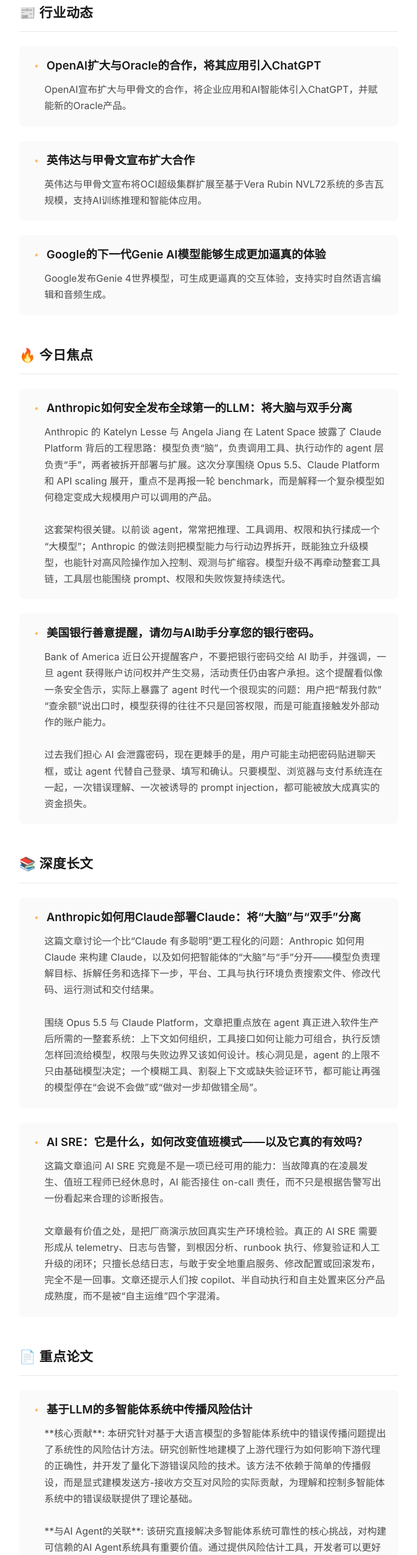
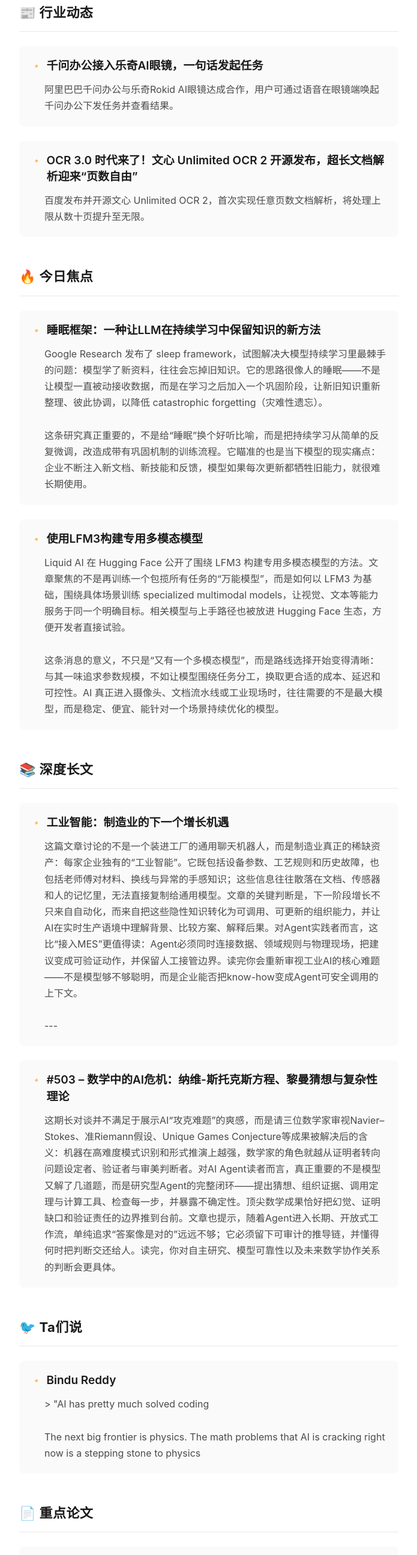
Before and after one commit to kingqiu/AIGC-Daily-Web, a plain HTML site: page newsletters/AIGC_Daily_2026-10-28_newsletter.html in a window 1280 px wide. Shown: the part 207-2800 px from the top of the page at 60% size, without its empty margins (292-987 px from the left). Drawn offline with Linux system fonts and the light colour scheme.

Commit message:
Add newsletter: AIGC_Daily_2026-10-28_newsletter.html

```diff
--- a/newsletters/AIGC_Daily_2026-10-28_newsletter.html
+++ b/newsletters/AIGC_Daily_2026-10-28_newsletter.html
@@ -5,7 +5,7 @@
     <meta charset="UTF-8">
     <meta name="viewport" content="width=device-width, initial-scale=1.0">
     <meta name="description" content="聚焦 AI Agent 领域最新动态 - 2026-10-28">
-    <title>AIGC Daily #690 | 两克伴AIGC日报</title>
+    <title>AIGC Daily #691 | 两克伴AIGC日报</title>
 
     <style>
         /* ==================== CSS Variables ==================== */
@@ -317,28 +317,19 @@
                 <div class="article-title-wrapper">
                     <span class="article-icon">🔸</span>
                     <div class="article-title">
-                        <a href="https://openai.com/index/oracle-apps-in-chatgpt" target="_blank" rel="noopener noreferrer">OpenAI扩大与Oracle的合作，将其应用引入ChatGPT</a>
+                        <a href="https://www.leiphone.com/category/industrynews/NDbYUsVKbYZZxXil.html" target="_blank" rel="noopener noreferrer">千问办公接入乐奇AI眼镜，一句话发起任务</a>
                     </div>
                 </div>
-                <p class="article-summary">OpenAI宣布扩大与甲骨文的合作，将企业应用和AI智能体引入ChatGPT，并赋能新的Oracle产品。</p>
+                <p class="article-summary">阿里巴巴千问办公与乐奇Rokid AI眼镜达成合作，用户可通过语音在眼镜端唤起千问办公下发任务并查看结果。</p>
             </article>
             <article class="article">
                 <div class="article-title-wrapper">
                     <span class="article-icon">🔸</span>
                     <div class="article-title">
-                        <a href="https://36kr.com/newsflashes/4044711195399044?f=rss" target="_blank" rel="noopener noreferrer">英伟达与甲骨文宣布扩大合作</a>
+                        <a href="https://www.leiphone.com/category/industrynews/2U4kLHAVeff62mJx.html" target="_blank" rel="noopener noreferrer">OCR 3.0 时代来了！文心 Unlimited OCR 2 开源发布，超长文档解析迎来“页数自由”</a>
                     </div>
                 </div>
-                <p class="article-summary">英伟达与甲骨文宣布将OCI超级集群扩展至基于Vera Rubin NVL72系统的多吉瓦规模，支持AI训练推理和智能体应用。</p>
-            </article>
-            <article class="article">
-                <div class="article-title-wrapper">
-                    <span class="article-icon">🔸</span>
-                    <div class="article-title">
-                        <a href="https://www.theverge.com/tech/1019076/google-genie-4-ai-model" target="_blank" rel="noopener noreferrer">Google的下一代Genie AI模型能够生成更加逼真的体验</a>
-                    </div>
-                </div>
-                <p class="article-summary">Google发布Genie 4世界模型，可生成更逼真的交互体验，支持实时自然语言编辑和音频生成。</p>
+                <p class="article-summary">百度发布并开源文心 Unlimited OCR 2，首次实现任意页数文档解析，将处理上限从数十页提升至无限。</p>
             </article>
         </section>
 
@@ -348,19 +339,19 @@
                 <div class="article-title-wrapper">
                     <span class="article-icon">🔸</span>
                     <div class="article-title">
-                        <a href="https://latent.space/p/how_anthropic_ships_the_1_llm_in_the_world_safely_separating_the_brain_from_the_hands/" target="_blank" rel="noopener noreferrer">Anthropic如何安全发布全球第一的LLM：将大脑与双手分离</a>
+                        <a href="https://research.google/blog/the-sleep-framework-a-new-way-for-llms-to-retain-knowledge-in-continual-learning/" target="_blank" rel="noopener noreferrer">睡眠框架：一种让LLM在持续学习中保留知识的新方法</a>
                     </div>
                 </div>
-                <p class="article-summary">Anthropic 的 Katelyn Lesse 与 Angela Jiang 在 Latent Space 披露了 Claude Platform 背后的工程思路：模型负责“脑”，负责调用工具、执行动作的 agent 层负责“手”，两者被拆开部署与扩展。这次分享围绕 Opus 5.5、Claude Platform 和 API scaling 展开，重点不是再报一轮 benchmark，而是解释一个复杂模型如何稳定变成大规模用户可以调用的产品。<br><br>这套架构很关键。以前谈 agent，常常把推理、工具调用、权限和执行揉成一个“大模型”；Anthropic 的做法则把模型能力与行动边界拆开，既能独立升级模型，也能针对高风险操作加入控制、观测与扩缩容。模型升级不再牵动整套工具链，工具层也能围绕 prompt、权限和失败恢复持续迭代。</p>
+                <p class="article-summary">Google Research 发布了 sleep framework，试图解决大模型持续学习里最棘手的问题：模型学了新资料，往往会忘掉旧知识。它的思路很像人的睡眠——不是让模型一直被动接收数据，而是在学习之后加入一个巩固阶段，让新旧知识重新整理、彼此协调，以降低 catastrophic forgetting（灾难性遗忘）。<br><br>这条研究真正重要的，不是给“睡眠”换个好听比喻，而是把持续学习从简单的反复微调，改造成带有巩固机制的训练流程。它瞄准的也是当下模型的现实痛点：企业不断注入新文档、新技能和反馈，模型如果每次更新都牺牲旧能力，就很难长期使用。</p>
             </article>
             <article class="article">
                 <div class="article-title-wrapper">
                     <span class="article-icon">🔸</span>
                     <div class="article-title">
-                        <a href="https://techcrunch.com/2026/10/27/bank-of-america-kindly-asks-that-you-dont-share-your-banking-password-with-your-ai-assistant/" target="_blank" rel="noopener noreferrer">美国银行善意提醒，请勿与AI助手分享您的银行密码。</a>
+                        <a href="https://huggingface.co/blog/LiquidAI/lfm3" target="_blank" rel="noopener noreferrer">使用LFM3构建专用多模态模型</a>
                     </div>
                 </div>
-                <p class="article-summary">Bank of America 近日公开提醒客户，不要把银行密码交给 AI 助手，并强调，一旦 agent 获得账户访问权并产生交易，活动责任仍由客户承担。这个提醒看似像一条安全告示，实际上暴露了 agent 时代一个很现实的问题：用户把“帮我付款”“查余额”说出口时，模型获得的往往不只是回答权限，而是可能直接触发外部动作的账户能力。<br><br>过去我们担心 AI 会泄露密码，现在更棘手的是，用户可能主动把密码贴进聊天框，或让 agent 代替自己登录、填写和确认。只要模型、浏览器与支付系统连在一起，一次错误理解、一次被诱导的 prompt injection，都可能被放大成真实的资金损失。</p>
+                <p class="article-summary">Liquid AI 在 Hugging Face 公开了围绕 LFM3 构建专用多模态模型的方法。文章聚焦的不是再训练一个包揽所有任务的“万能模型”，而是如何以 LFM3 为基础，围绕具体场景训练 specialized multimodal models，让视觉、文本等能力服务于同一个明确目标。相关模型与上手路径也被放进 Hugging Face 生态，方便开发者直接试验。<br><br>这条消息的意义，不只是“又有一个多模态模型”，而是路线选择开始变得清晰：与其一味追求参数规模，不如让模型围绕任务分工，换取更合适的成本、延迟和可控性。AI 真正进入摄像头、文档流水线或工业现场时，往往需要的不是最大模型，而是稳定、便宜、能针对一个场景持续优化的模型。</p>
             </article>
         </section>
 
@@ -370,19 +361,32 @@
                 <div class="article-title-wrapper">
                     <span class="article-icon">🔸</span>
                     <div class="article-title">
-                        <a href="https://latent.space/p/opus55/" target="_blank" rel="noopener noreferrer">Anthropic如何用Claude部署Claude：将“大脑”与“双手”分离</a>
+                        <a href="https://www.technologyreview.com/2026/10/27/1147142/industrial-intelligence-the-next-growth-opportunity-for-manufacturing/" target="_blank" rel="noopener noreferrer">工业智能：制造业的下一个增长机遇</a>
                     </div>
                 </div>
-                <p class="article-summary">这篇文章讨论一个比“Claude 有多聪明”更工程化的问题：Anthropic 如何用 Claude 来构建 Claude，以及如何把智能体的“大脑”与“手”分开——模型负责理解目标、拆解任务和选择下一步，平台、工具与执行环境负责搜索文件、修改代码、运行测试和交付结果。<br><br>围绕 Opus 5.5 与 Claude Platform，文章把重点放在 agent 真正进入软件生产后所需的一整套系统：上下文如何组织，工具接口如何让能力可组合，执行反馈怎样回流给模型，权限与失败边界又该如何设计。核心洞见是，agent 的上限不只由基础模型决定；一个模糊工具、割裂上下文或缺失验证环节，都可能让再强的模型停在“会说不会做”或“做对一步却做错全局”。</p>
+                <p class="article-summary">这篇文章讨论的不是一个装进工厂的通用聊天机器人，而是制造业真正的稀缺资产：每家企业独有的“工业智能”。它既包括设备参数、工艺规则和历史故障，也包括老师傅对材料、换线与异常的手感知识；这些信息往往散落在文档、传感器和人的记忆里，无法直接复制给通用模型。文章的关键判断是，下一阶段增长不只来自自动化，而来自把这些隐性知识转化为可调用、可更新的组织能力，并让AI在实时生产语境中理解背景、比较方案、解释后果。对Agent实践者而言，这比“接入MES”更值得读：Agent必须同时连接数据、领域规则与物理现场，把建议变成可验证动作，并保留人工接管边界。读完你会重新审视工业AI的核心难题——不是模型够不够聪明，而是企业能否把know-how变成Agent可安全调用的上下文。<br><br>---</p>
             </article>
             <article class="article">
                 <div class="article-title-wrapper">
                     <span class="article-icon">🔸</span>
                     <div class="article-title">
-                        <a href="https://newsletter.pragmaticengineer.com/p/ai-sre" target="_blank" rel="noopener noreferrer">AI SRE：它是什么，如何改变值班模式——以及它真的有效吗？</a>
+                        <a href="https://lexfridman.com/math-ai-crisis/?utm_source=rss&utm_medium=rss&utm_campaign=math-ai-crisis" target="_blank" rel="noopener noreferrer">#503 – 数学中的AI危机：纳维-斯托克斯方程、黎曼猜想与复杂性理论</a>
                     </div>
                 </div>
-                <p class="article-summary">这篇文章追问 AI SRE 究竟是不是一项已经可用的能力：当故障真的在凌晨发生、值班工程师已经休息时，AI 能否接住 on-call 责任，而不只是根据告警写出一份看起来合理的诊断报告。<br><br>文章最有价值之处，是把厂商演示放回真实生产环境检验。真正的 AI SRE 需要形成从 telemetry、日志与告警，到根因分析、runbook 执行、修复验证和人工升级的闭环；只擅长总结日志，与敢于安全地重启服务、修改配置或回滚发布，完全不是一回事。文章还提示人们按 copilot、半自动执行和自主处置来区分产品成熟度，而不是被“自主运维”四个字混淆。</p>
+                <p class="article-summary">这期长对谈并不满足于展示AI“攻克难题”的爽感，而是请三位数学家审视Navier–Stokes、准Riemann假设、Unique Games Conjecture等成果被解决后的含义：机器在高难度模式识别和形式推演上越强，数学家的角色就越从证明者转向问题设定者、验证者与审美判断者。对AI Agent读者而言，真正重要的不是模型又解了几道题，而是研究型Agent的完整闭环——提出猜想、组织证据、调用定理与计算工具、检查每一步，并暴露不确定性。顶尖数学成果恰好把幻觉、证明缺口和验证责任的边界推到台前。文章也提示，随着Agent进入长期、开放式工作流，单纯追求“答案像是对的”远远不够；它必须留下可审计的推导链，并懂得何时把判断交还给人。读完，你对自主研究、模型可靠性以及未来数学协作关系的判断会更具体。</p>
+            </article>
+        </section>
+
+        <section class="section">
+            <h2 class="section-header">🐦 Ta们说</h2>
+            <article class="article">
+                <div class="article-title-wrapper">
+                    <span class="article-icon">🔸</span>
+                    <div class="article-title">
+                        <a href="https://x.com/bindureddy/status/2115312385334652943" target="_blank" rel="noopener noreferrer">Bindu Reddy</a>
+                    </div>
+                </div>
+                <p class="article-summary">&gt; &quot;AI has pretty much solved coding<br><br>The next big frontier is physics. The math problems that AI is cracking right now is a stepping stone to physics</p>
             </article>
         </section>
 
@@ -392,35 +396,35 @@
                 <div class="article-title-wrapper">
                     <span class="article-icon">🔸</span>
                     <div class="article-title">
-                        <a href="https://arxiv.org/abs/2610.33282" target="_blank" rel="noopener noreferrer">基于LLM的多智能体系统中传播风险估计</a>
+                        <a href="http://arxiv.org/abs/2610.37648v1" target="_blank" rel="noopener noreferrer">工具使用智能体的规模定律：通过可控环境合成实现</a>
                     </div>
                 </div>
-                <p class="article-summary">**核心贡献**: 本研究针对基于大语言模型的多智能体系统中的错误传播问题提出了系统性的风险估计方法。研究创新性地建模了上游代理行为如何影响下游代理的正确性，并开发了量化下游错误风险的技术。该方法不依赖于简单的传播假设，而是显式建模发送方-接收方交互对风险的实际贡献，为理解和控制多智能体系统中的错误级联提供了理论基础。<br><br>**与AI Agent的关联**: 该研究直接解决多智能体系统可靠性的核心挑战，对构建可信赖的AI Agent系统具有重要价值。通过提供风险估计工具，开发者可以更好地预测和缓解自主代理在协作任务中的潜在失败，对多代理架构的设计和部署具有实际指导意义。</p>
+                <p class="article-summary">**核心贡献**: 提出SynthAPI管道，通过显式控制生成环境的多样性（工具、任务、数据库维度），系统研究合成工具使用环境的训练数据组成如何影响LLM工具使用智能体的性能。研究了458个实验配置，发现数据多样性对Agent能力发展的影响规律，为构建高性能工具使用Agent提供了方法论指导。<br><br>**与AI Agent的关联**: 直接研究工具使用Agent这一核心Agent范式，探索训练数据组成对Agent能力的影响，为构建更强大的工具使用Agent提供了可扩展的方法和规模定律，对Agent系统设计和训练具有重要的实践价值。</p>
             </article>
             <article class="article">
                 <div class="article-title-wrapper">
                     <span class="article-icon">🔸</span>
                     <div class="article-title">
-                        <a href="https://arxiv.org/abs/2610.33539" target="_blank" rel="noopener noreferrer">CoEvolve：多智能体系统中记忆与协作的反事实引导协同演化</a>
+                        <a href="https://arxiv.org/abs/2610.33012" target="_blank" rel="noopener noreferrer">LLM Agent一致性的递归语义分歧研究</a>
                     </div>
                 </div>
-                <p class="article-summary">**核心贡献**: 本研究提出了一种新颖的多智能体系统框架，通过反事实引导实现记忆与协作的协同演化。研究解决了现有工作中记忆和协作组件更新不对齐的问题，采用反事实推理来评估不同记忆和协作策略组合的效果，从而实现两个组件的协调优化。这种方法使多智能体系统能够根据交互经验持续适应和改进，而非依赖静态架构。<br><br>**与AI Agent的关联**: 该研究对AI Agent的自适应能力发展具有重要意义。通过让代理的记忆机制和协作策略协同演化，系统能够更好地适应动态环境和复杂任务，提升了多智能体系统的灵活性和长期性能，对构建更智能、更具适应性的自主代理系统有重要参考价值。</p>
+                <p class="article-summary">**核心贡献**: 针对LLM Agent在独立运行中表现出的不一致行为（如调用不同工具、产生矛盾输出或策略分歧）问题，提出递归语义分歧框架进行评估和量化。研究揭示这种变异性会随时间累积，严重影响部署可靠性，并指出现有指标主要关注任务完成正确性，无法捕捉Agent行为一致性问题。<br><br>**与AI Agent的关联**: 聚焦Agent系统的可靠性核心问题，填补了Agent行为一致性评估的空白。对提升Agent在实际部署中的稳定性和可信度具有关键意义，为构建更可靠的Agent系统提供了评估基础和优化方向。</p>
             </article>
             <article class="article">
                 <div class="article-title-wrapper">
                     <span class="article-icon">🔸</span>
                     <div class="article-title">
-                        <a href="https://github.com/elayadesign/ai-design-skills" target="_blank" rel="noopener noreferrer">elayadesign/ai-design-skills</a>
+                        <a href="https://github.com/togg53192-cmd/jailbreaks" target="_blank" rel="noopener noreferrer">togg53192-cmd/jailbreaks</a>
                     </div>
                 </div>
-                <p class="article-summary">⭐ 9.2K<br><br>如果你用 AI 做落地页，常会头疼：代码能生成，页面却像“套模板”，布局、文案和视觉节奏都不够好。ai-design-skills 给 AI 编码工具补上一套设计技能。它用 Markdown 规则组织可独立安装的 skill，landing-page-design 会先梳理需求，规划页面结构、撰写转化文案，并统一字体、间距、圆角和动效。安装时，按工具说明复制对应 skill 或规则文件，之后用自然语言调用即可。兼容 Claude Code、Cursor、Codex、Windsurf 等工具。不同于设计软件，它把设计师方法沉淀为可复用的 AI skills，让通用模型做出更有审美的页面。</p>
+                <p class="article-summary">⭐ 6.2K<br><br>如果你常在 Claude、Gemini、DeepSeek 等模型间切换，却总遇到提示词效果不稳、Agent 人设难保持，这个仓库值得收藏。它提供 31 套完整可用的 jailbreak prompts，含 persona locks、workspace policies、AGENTS.md 与 Ollama Modelfiles，覆盖开放权重模型、闭源模型和编程 Agent。文件可直接复制使用，也适合研究指令层级、提示冲突与策略覆盖如何影响输出。相比零散提示词合集，它更像可复现的模型行为测试语料，适合跨模型评测、Agent 调试与安全研究。仓库声明仅供研究和教育，使用时请遵守平台规则。</p>
             </article>
         </section>
 
         <!-- Footer -->
         <footer class="footer">
             <p>本资讯由两克伴AI助手自动生成，聚焦 AI Agent领域最新动态</p>
-            <p style="margin-top: 8px;">生成时间：2026-10-28 07:23:31</p>
+            <p style="margin-top: 8px;">生成时间：2026-10-28 18:00:15</p>
         </footer>
     </div>
 </body>
```
